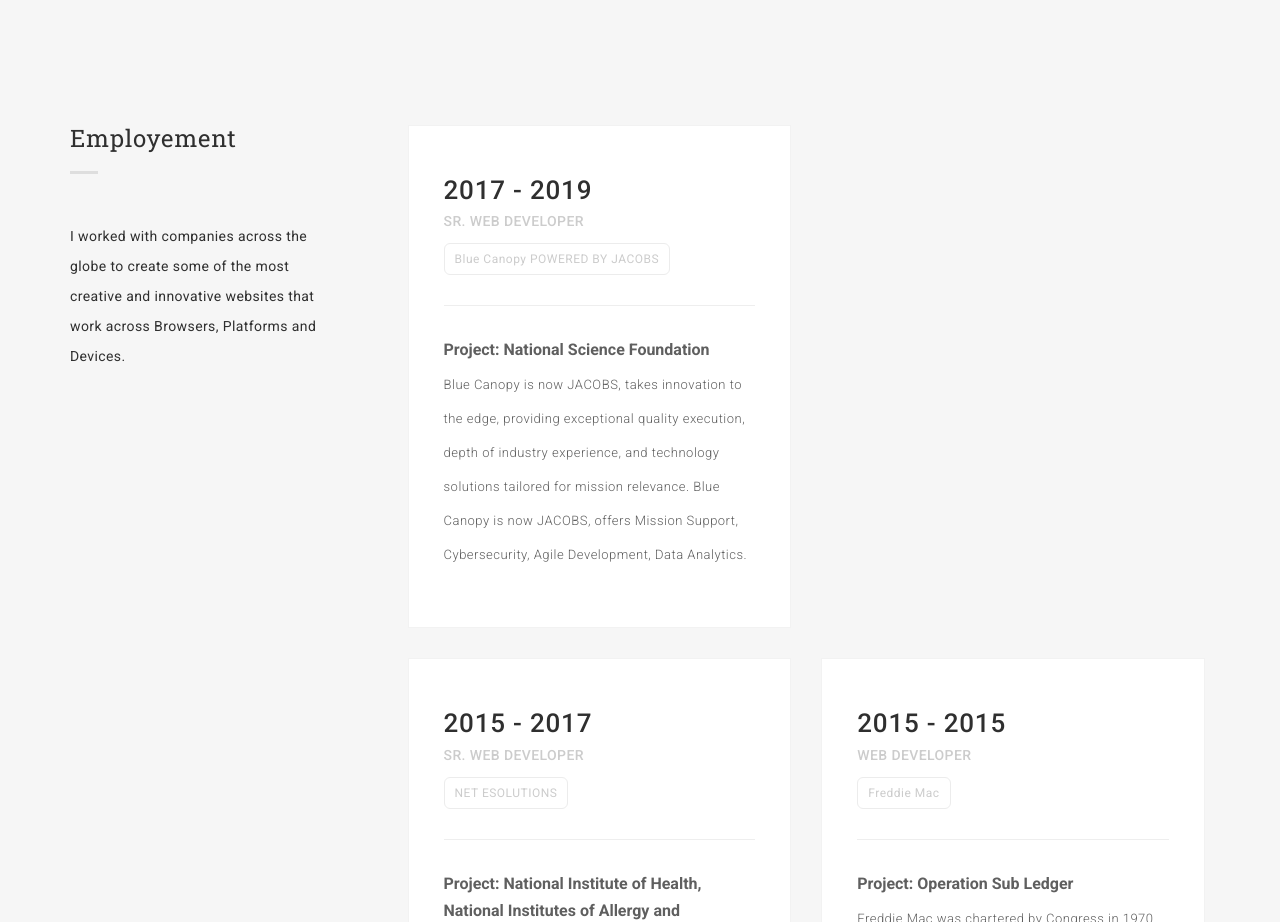
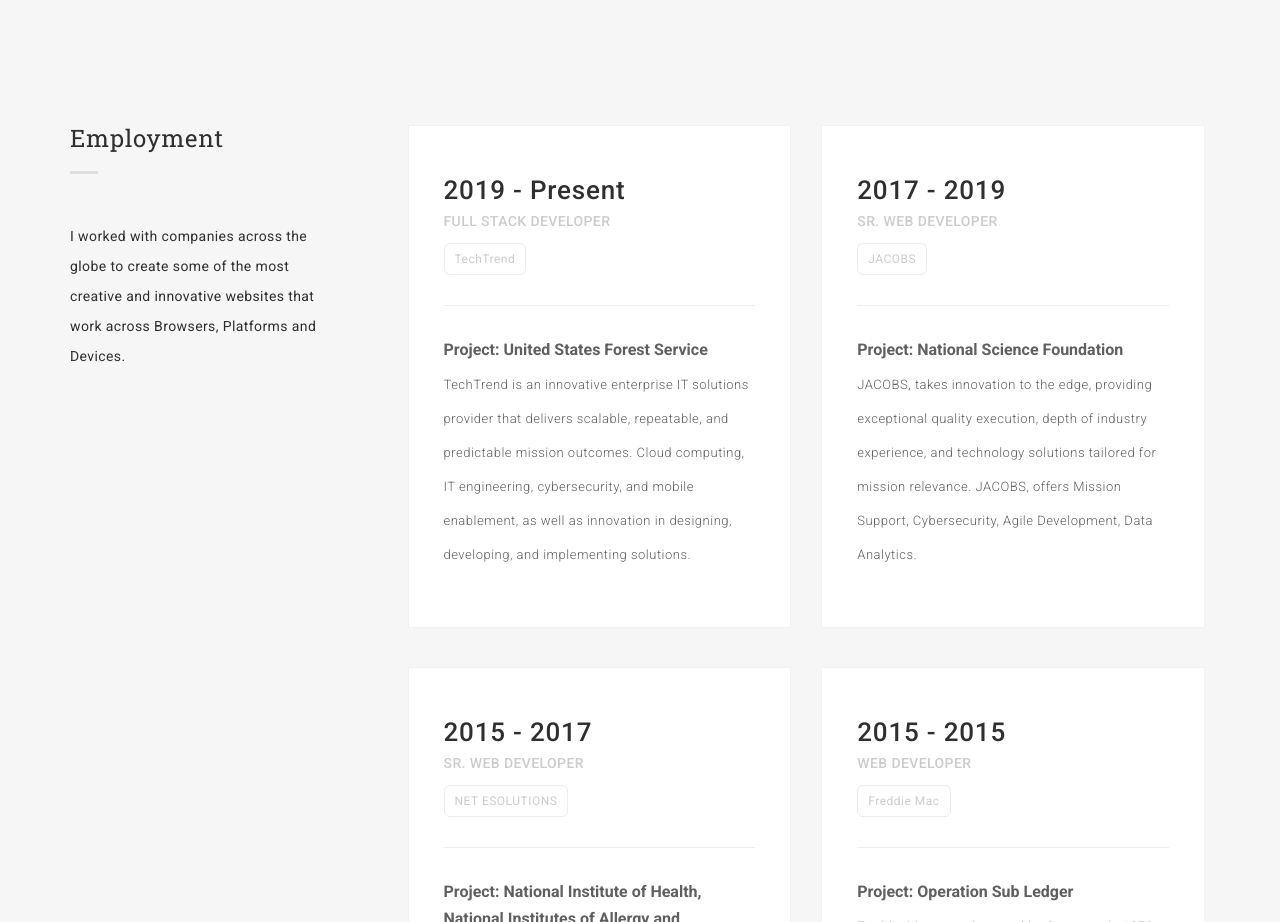
Before and after one commit to raongithub/my-portfolio, a plain HTML site: page index.html in a window 1280 px wide. Shown: the part 2360-3282 px from the top of the page. Drawn offline with Linux system fonts and the light colour scheme.

Commit message:
:rocket: updating portfolio :rocket:

```diff
--- a/index.html
+++ b/index.html
@@ -274,13 +274,13 @@
       </section>
       <!--/.SERVICES END-->
 
-      <!--EMPLOYEMENT-->
+      <!--EMPLOYMENT-->
       <section class="grey-bg" id="employement">
         <div class="container">
           <div class="row">
             <div class="col-md-3">
               <h3 class="title-small">
-                <span>Employement</span>
+                <span>Employment</span>
               </h3>
               <p class="content-detail">
                 I worked with companies across the globe to create some of the most creative and innovative websites
@@ -295,21 +295,49 @@
                       <div class="wrap-card">
                         <div class="card">
                           <h2 class="year">
+                            2019 - Present
+                          </h2>
+                          <p class="job">
+                            Full Stack Developer
+                          </p>
+                          <p class="company">
+                            TechTrend
+                          </p>
+                          <hr>
+                          <div class="text-detail">
+                            <label for="project">Project: United States Forest Service</label>
+                            <p>
+                              TechTrend is an innovative enterprise IT solutions provider that delivers scalable,
+                              repeatable, and predictable mission outcomes. Cloud computing, IT engineering,
+                              cybersecurity, and mobile enablement, as well as innovation in designing, developing, and
+                              implementing solutions.
+                            </p>
+                          </div>
+                        </div>
+                      </div>
+                    </div>
+                  </li>
+
+                  <li>
+                    <div class="col-md-6 col-sm-6">
+                      <div class="wrap-card">
+                        <div class="card">
+                          <h2 class="year">
                             2017 - 2019
                           </h2>
                           <p class="job">
                             Sr. Web Developer
                           </p>
                           <p class="company">
-                            Blue Canopy POWERED BY JACOBS
+                            JACOBS
                           </p>
                           <hr>
                           <div class="text-detail">
                             <label for="project">Project: National Science Foundation</label>
                             <p>
-                              Blue Canopy is now JACOBS, takes innovation to the edge, providing exceptional quality
+                              JACOBS, takes innovation to the edge, providing exceptional quality
                               execution, depth of industry experience, and technology solutions tailored for mission
-                              relevance. Blue Canopy is now JACOBS, offers Mission Support, Cybersecurity, Agile
+                              relevance. JACOBS, offers Mission Support, Cybersecurity, Agile
                               Development, Data Analytics.
                             </p>
                           </div>
@@ -317,6 +345,7 @@
                       </div>
                     </div>
                   </li>
+                </ul>
                 <ul class="listing-item">
                   <li>
                     <div class="col-md-6 col-sm-6">
```
Lines whose indentation alone changed are shown as unchanged.
